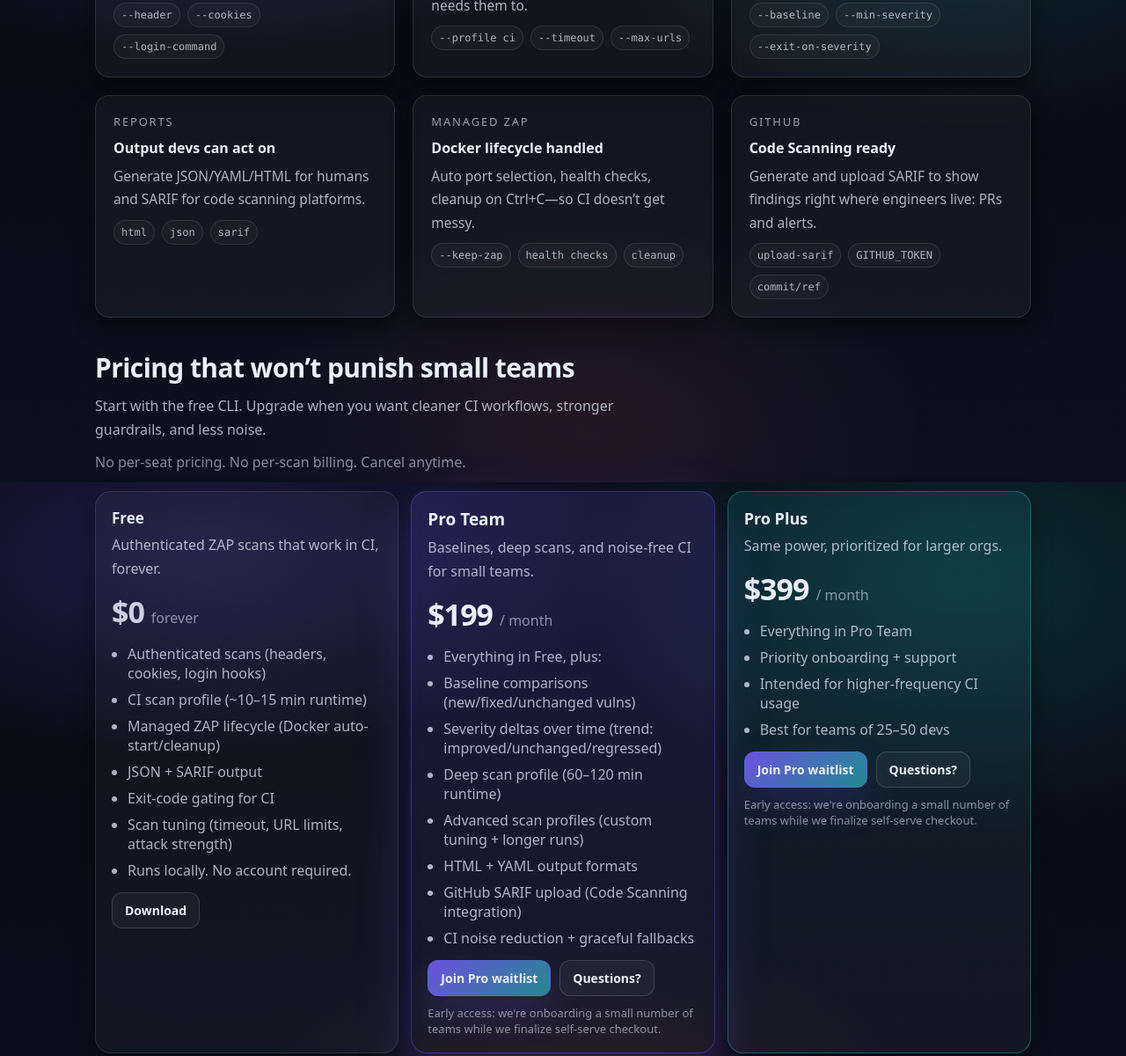
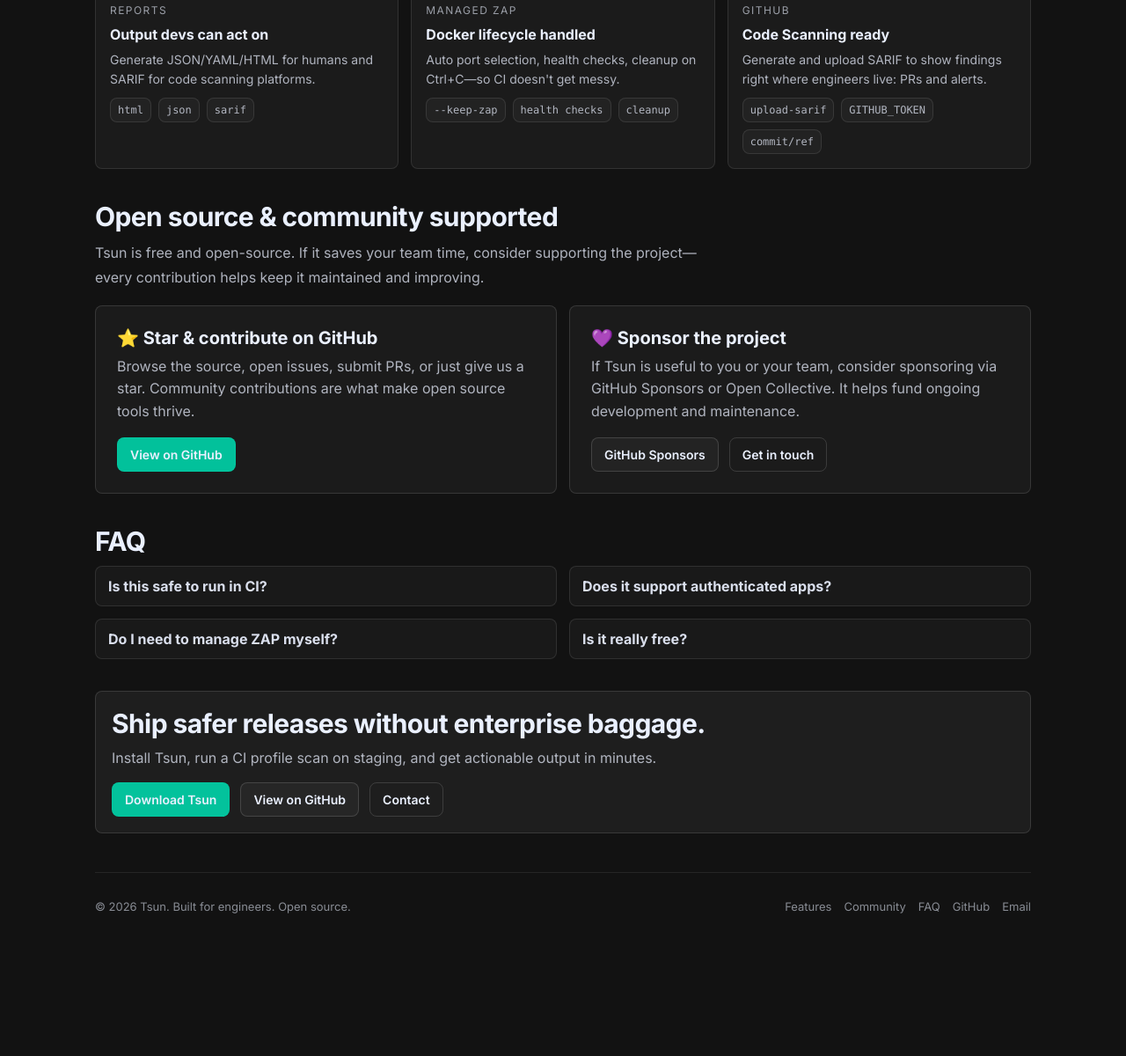
Before and after one commit to tsun-dev/use-tsun.dev, a plain HTML site: page index.html in a window 1280 px wide. Shown: the part 1052-2252 px from the top of the page at 88% size. After the commit the page ends 2164 px from the top, so only its background shows below. Drawn offline with Linux system fonts and the light colour scheme.

Commit message:
Update color scheme

```diff
--- a/index.html
+++ b/index.html
@@ -3,16 +3,18 @@
 <head>
   <meta charset="utf-8" />
   <meta name="viewport" content="width=device-width,initial-scale=1" />
-  <meta name="description" content="Tsun is a developer-first DAST CLI powered by OWASP ZAP—auth-friendly, CI-ready, and affordable for small teams." />
+  <meta name="description" content="Tsun is a developer-first DAST CLI powered by OWASP ZAP—auth-friendly, CI-ready, and free for small teams." />
   <meta property="og:title" content="Tsun — Developer-first DAST for CI" />
   <meta property="og:description" content="ZAP-powered scanning with auth, baselines, SARIF, and CI profiles. Built for small SaaS teams." />
   <meta property="og:type" content="website" />
   <title>Tsun — Developer-first DAST for CI</title>
 
   <style>
+    @import url('https://fonts.googleapis.com/css2?family=Inter:wght@400;500;600;700&display=swap');
+
     :root{
-      --bg0:#070A12;
-      --bg1:#0B1020;
+      --bg0:#121212;
+      --bg1:#0d0d0d;
       --card:rgba(255,255,255,.04);
       --card2:rgba(255,255,255,.06);
       --stroke:rgba(255,255,255,.10);
@@ -20,20 +22,20 @@
       --text:#EAF0FF;
       --muted:rgba(234,240,255,.72);
       --muted2:rgba(234,240,255,.55);
-      --accent1:#7C5CFF; /* violet */
-      --accent2:#2DE2E6; /* cyan */
+      --accent1:#00D4AA;
+      --accent2:#00F5D4;
       --good:#59F3A6;
       --warn:#F7C948;
       --bad:#FF5C7A;
 
-      --radius:18px;
-      --shadow: 0 18px 50px rgba(0,0,0,.55);
-      --shadow2: 0 10px 24px rgba(0,0,0,.45);
+      --radius:8px;
+      --shadow: none;
+      --shadow2: none;
       --max: 1120px;
       --pad: clamp(18px, 3vw, 28px);
       --pad2: clamp(14px, 2.2vw, 20px);
       --mono: ui-monospace, SFMono-Regular, Menlo, Monaco, Consolas, "Liberation Mono", "Courier New", monospace;
-      --sans: ui-sans-serif, system-ui, -apple-system, Segoe UI, Roboto, Helvetica, Arial, "Apple Color Emoji","Segoe UI Emoji";
+      --sans: 'Inter', ui-sans-serif, system-ui, -apple-system, Segoe UI, Roboto, Helvetica, Arial, sans-serif;
     }
 
     *{ box-sizing:border-box; }
@@ -42,11 +44,7 @@
       margin:0;
       font-family:var(--sans);
       color:var(--text);
-      background:
-        radial-gradient(900px 420px at 18% 10%, rgba(124,92,255,.22), transparent 55%),
-        radial-gradient(820px 520px at 86% 14%, rgba(45,226,230,.16), transparent 55%),
-        radial-gradient(700px 420px at 52% 92%, rgba(255,92,122,.10), transparent 55%),
-        linear-gradient(180deg, var(--bg0), var(--bg1));
+      background: var(--bg0);
       overflow-x:hidden;
     }
 
@@ -63,17 +61,14 @@
     }
     .logo{
       width:34px; height:34px; border-radius:10px;
-      background:
-        radial-gradient(12px 12px at 30% 30%, rgba(255,255,255,.25), transparent 60%),
-        linear-gradient(135deg, rgba(124,92,255,.9), rgba(45,226,230,.85));
-      box-shadow: 0 10px 28px rgba(124,92,255,.25);
+      background: var(--accent1);
       border:1px solid rgba(255,255,255,.18);
     }
     .navlinks{ display:flex; gap:14px; align-items:center; }
     .navlinks a{
       color:var(--muted);
       padding:8px 10px;
-      border-radius:10px;
+      border-radius:var(--radius);
       border:1px solid transparent;
       transition: .18s ease;
       font-size:14px;
@@ -87,7 +82,7 @@
     .btn{
       display:inline-flex; align-items:center; justify-content:center; gap:10px;
       padding: 10px 14px;
-      border-radius: 12px;
+      border-radius: var(--radius);
       border: 1px solid rgba(255,255,255,.14);
       background: rgba(255,255,255,.04);
       color: var(--text);
@@ -98,13 +93,13 @@
       user-select:none;
       white-space:nowrap;
     }
-    .btn:hover{ background: rgba(255,255,255,.06); transform: translateY(-1px); }
+    .btn:hover{ background: rgba(255,255,255,.06); }
     .btn.primary{
-      border-color: rgba(124,92,255,.35);
-      background: linear-gradient(135deg, rgba(124,92,255,.85), rgba(45,226,230,.55));
-      box-shadow: 0 18px 42px rgba(124,92,255,.18);
+      border-color: rgba(0,212,170,.35);
+      background: rgba(0,212,170,.9);
+      box-shadow: none;
     }
-    .btn.primary:hover{ filter: brightness(1.05); }
+    .btn.primary:hover{ background: rgba(0,212,170,1); }
     .btn.ghost{
       background: transparent;
     }
@@ -123,7 +118,7 @@
     .badge{
       display:inline-flex; align-items:center; gap:10px;
       padding: 8px 12px;
-      border-radius: 999px;
+      border-radius: var(--radius);
       border:1px solid rgba(255,255,255,.12);
       background: rgba(255,255,255,.04);
       color: var(--muted);
@@ -131,8 +126,7 @@
     }
     .dot{
       width:9px; height:9px; border-radius:999px;
-      background: linear-gradient(135deg, var(--accent1), var(--accent2));
-      box-shadow: 0 0 0 5px rgba(124,92,255,.10);
+      background: var(--accent1);
     }
 
     h1{
@@ -160,7 +154,7 @@
     }
     .check{
       margin-top:2px;
-      width:18px; height:18px; border-radius:6px;
+      width:18px; height:18px; border-radius:var(--radius);
       background: rgba(89,243,166,.12);
       border:1px solid rgba(89,243,166,.28);
       display:flex; align-items:center; justify-content:center;
@@ -180,19 +174,10 @@
     .panel{
       border-radius: var(--radius);
       border: 1px solid rgba(255,255,255,.12);
-      background: linear-gradient(180deg, rgba(255,255,255,.05), rgba(255,255,255,.03));
-      box-shadow: var(--shadow);
+      background: rgba(255,255,255,.05);
+      box-shadow: none;
       overflow:hidden;
       position:relative;
-    }
-    .panel::before{
-      content:"";
-      position:absolute; inset:-2px;
-      background: radial-gradient(500px 220px at 70% 20%, rgba(45,226,230,.12), transparent 55%),
-                  radial-gradient(540px 240px at 30% 0%, rgba(124,92,255,.18), transparent 55%);
-      pointer-events:none;
-      filter: blur(10px);
-      opacity:.85;
     }
     .panelInner{ position:relative; padding: 16px; }
 
@@ -226,7 +211,7 @@
     }
     .glowline{
       height:1px;
-      background: linear-gradient(90deg, transparent, rgba(124,92,255,.55), rgba(45,226,230,.55), transparent);
+      background: linear-gradient(90deg, transparent, rgba(0,212,170,.55), rgba(0,245,212,.55), transparent);
       opacity:.55;
     }
 
@@ -237,7 +222,6 @@
       margin:0 0 10px;
       font-size: clamp(22px, 2.6vw, 30px);
       letter-spacing: -.02em;
-      font-weight: 750;
     }
     .section p{
       margin:0 0 18px;
@@ -249,98 +233,55 @@
     .grid{
       display:grid;
       grid-template-columns: repeat(3, 1fr);
-      gap: 20px;
+      gap: 14px;
     }
     @media (max-width: 940px){ .grid{ grid-template-columns: 1fr; } }
 
     .card{
-      border-radius: 16px;
+      border-radius: var(--radius);
       border: 1px solid rgba(255,255,255,.10);
       background: rgba(255,255,255,.04);
-      padding: 20px;
-      box-shadow: var(--shadow2);
+      padding: 16px;
+      box-shadow: none;
     }
     .card:hover{ border-color: rgba(255,255,255,.16); background: rgba(255,255,255,.05); }
     .kicker{
-      font-size: 13px;
-      letter-spacing: .14em;
+      font-size: 12px;
+      letter-spacing: .12em;
       text-transform: uppercase;
       color: rgba(234,240,255,.62);
       margin-bottom: 10px;
     }
     .card h3{ margin:0 0 8px; font-size: 16px; }
-    .card p{ margin:0; color: var(--muted); font-size: 15.5px; line-height: 1.7; }
+    .card p{ margin:0; color: var(--muted); font-size: 14px; line-height: 1.6; }
     .tagrow{ margin-top: 10px; display:flex; flex-wrap:wrap; gap:8px; }
     .tag{
       font-family: var(--mono);
       font-size: 12px;
       padding: 6px 8px;
-      border-radius: 999px;
+      border-radius: var(--radius);
       border: 1px solid rgba(255,255,255,.10);
       color: rgba(234,240,255,.72);
       background: rgba(255,255,255,.03);
     }
 
-    .pricing{
+    .community{
       display:grid;
-      grid-template-columns: repeat(3, 1fr);
+      grid-template-columns: 1fr 1fr;
       gap: 14px;
-      align-items:stretch;
+      align-items: stretch;
     }
-    @media (max-width: 940px){ .pricing{ grid-template-columns: 1fr; } }
-    @media (min-width: 941px) and (max-width: 1100px){ .pricing{ grid-template-columns: 1fr 1fr; } }
-    .price{
-      border-radius: 18px;
+    @media (max-width: 940px){ .community{ grid-template-columns: 1fr; } }
+
+    .comm-card{
+      border-radius: var(--radius);
       border: 1px solid rgba(255,255,255,.12);
       background: rgba(255,255,255,.04);
-      padding: 18px;
-      box-shadow: var(--shadow2);
-      position:relative;
-      overflow:hidden;
+      padding: 24px;
+      box-shadow: none;
     }
-    .price.featured{
-      border-color: rgba(124,92,255,.28);
-      background: linear-gradient(180deg, rgba(124,92,255,.14), rgba(255,255,255,.03));
-    }
-    .price h3{ margin:0 0 6px; font-size: 18px; }
-    .price .desc{ color: var(--muted); margin:0 0 12px; }
-
-    /* Pricing tier differentiation */
-    .price.free {
-      background: rgba(255,255,255,.035);
-      border-color: rgba(255,255,255,.10);
-    }
-    .price.free h3{ font-size: 17px; }
-    .price.free .amt{ opacity: .85; }
-
-    .price.pro {
-      background: linear-gradient(
-        180deg,
-        rgba(124,92,255,.18),
-        rgba(255,255,255,.04)
-      );
-      border-color: rgba(124,92,255,.35);
-      box-shadow: 0 22px 60px rgba(124,92,255,.25);
-    }
-    .price.pro h3{ font-size: 19px; }
-
-    .price.plus {
-      background: linear-gradient(
-        180deg,
-        rgba(45,226,230,.10),
-        rgba(255,255,255,.035)
-      );
-      border-color: rgba(45,226,230,.30);
-    }
-    .price.plus h3{ font-size: 18px; }
-    .money{
-      display:flex; align-items:baseline; gap:8px;
-      margin: 12px 0 14px;
-    }
-    .money .amt{ font-size: 34px; font-weight: 850; letter-spacing:-.03em; }
-    .money .per{ color: var(--muted2); }
-    ul{ margin: 0; padding-left: 18px; color: var(--muted); }
-    li{ margin: 8px 0; }
+    .comm-card h3{ margin:0 0 8px; font-size: 20px; }
+    .comm-card p{ color: var(--muted); margin: 0 0 16px; line-height: 1.6; }
 
     .faq{
       display:grid;
@@ -351,7 +292,7 @@
     details{
       border:1px solid rgba(255,255,255,.10);
       background: rgba(255,255,255,.03);
-      border-radius: 14px;
+      border-radius: var(--radius);
       padding: 12px 14px;
     }
     summary{
@@ -375,7 +316,6 @@
       margin-top: 44px;
     }
 
-    /* subtle entrance */
     .reveal{ opacity:0; transform: translateY(10px); transition: .6s ease; }
     .reveal.on{ opacity:1; transform: translateY(0); }
   </style>
@@ -394,7 +334,7 @@
 
       <nav class="navlinks">
         <a href="#features">Features</a>
-        <a href="#pricing">Pricing</a>
+        <a href="#community">Community</a>
         <a href="#faq">FAQ</a>
         <a class="btn ghost" href="https://github.com/tsun-dev/tsun" target="_blank" rel="noreferrer">GitHub</a>
         <a class="btn primary" href="#install">Install</a>
@@ -409,7 +349,7 @@
           <h1>DAST that engineers will actually keep in the pipeline.</h1>
           <p class="sub">
             Tsun runs real OWASP ZAP scans with sane defaults: auth-friendly, low-noise CI profiles, baselines, and SARIF.
-            Built for small SaaS teams that don’t want enterprise overhead.
+            Free and open source, built for small SaaS teams that don't want enterprise overhead.
           </p>
 
           <div class="bullets">
@@ -421,13 +361,9 @@
 
           <div class="ctaRow" id="install">
             <a class="btn primary" href="https://github.com/tsun-dev/tsun/releases/latest" target="_blank" rel="noreferrer">Download Latest Release</a>
-            <a class="btn" href="#pricing">See pricing</a>
             <a class="btn ghost" href="#features">How it works</a>
           </div>
 
-          <div class="fine">
-            Free CLI available. Pro unlocks CI guardrails and advanced workflow features.
-          </div>
         </div>
 
         <div class="panel reveal">
@@ -439,18 +375,17 @@
           </div>
           <div class="glowline"></div>
           <div class="panelInner">
-<pre id="installCmd"><span class="hint"># Install from GitHub Releases (macOS/Linux)</span>
-os=$(uname -s | tr '[:upper:]' '[:lower:]'); [ "$os" = "darwin" ] && os=macos
-arch=$(uname -m); [ "$arch" = "arm64" ] && arch=aarch64
-curl -fL "https://github.com/tsun-dev/tsun/releases/latest/download/tsun-${os}-${arch}.tar.gz" | tar -xz
-sudo install -m 0755 tsun /usr/local/bin/tsun
+<pre id="installCmd"><span class="hint"># Install from GitHub Releases</span>
+# macOS/Linux (amd64)
+curl -L https://github.com/tsun-dev/tsun/releases/latest/download/tsun-$(uname -s)-$(uname -m) -o tsun
+chmod +x tsun && sudo mv tsun /usr/local/bin/
 
 <span class="hint"># run a CI-scoped scan</span>
 tsun scan --target https://staging.example.com \
   --profile ci --min-severity medium --exit-on-severity high \
   --format sarif --output report.sarif
 
-<span class="hint"># compare to a baseline (pro)</span>
+<span class="hint"># compare to a baseline</span>
 tsun scan --target https://staging.example.com \
   --baseline baseline.json --format html --output report.html</pre>
           </div>
@@ -461,7 +396,7 @@ tsun scan --target https://staging.example.com \
         <h2>Built for small teams running real apps</h2>
         <p>
           Tsun is a CLI-first wrapper around OWASP ZAP with pragmatic defaults and guardrails.
-          You get reliable scans, useful output, and CI workflows that don’t create permanent red builds.
+          You get reliable scans, useful output, and CI workflows that don't create permanent red builds.
         </p>
 
         <div class="grid">
@@ -512,7 +447,7 @@ tsun scan --target https://staging.example.com \
           <div class="card">
             <div class="kicker">Managed ZAP</div>
             <h3>Docker lifecycle handled</h3>
-            <p>Auto port selection, health checks, cleanup on Ctrl+C—so CI doesn’t get messy.</p>
+            <p>Auto port selection, health checks, cleanup on Ctrl+C—so CI doesn't get messy.</p>
             <div class="tagrow">
               <span class="tag">--keep-zap</span>
               <span class="tag">health checks</span>
@@ -533,80 +468,25 @@ tsun scan --target https://staging.example.com \
         </div>
       </section>
 
-      <section class="section reveal" id="pricing">
-        <h2>Pricing that won’t punish small teams</h2>
+      <section class="section reveal" id="community">
+        <h2>Open source &amp; community supported</h2>
         <p>
-          Start with the free CLI. Upgrade when you want cleaner CI workflows, stronger guardrails, and less noise.
-        </p>        <p style="margin:-8px 0 18px; color: var(--muted2);">
-          No per-seat pricing. No per-scan billing. Cancel anytime.
+          Tsun is free and open-source. If it saves your team time, consider supporting the project—every contribution helps keep it maintained and improving.
         </p>
-        <div class="pricing">
-          <div class="price free">
-            <h3>Free</h3>
-            <p class="desc">Authenticated ZAP scans that work in CI, forever.</p>
-            <div class="money">
-              <div class="amt">$0</div>
-              <div class="per">forever</div>
-            </div>
-            <ul>
-              <li>Authenticated scans (headers, cookies, login hooks)</li>
-              <li>CI scan profile (~10–15 min runtime)</li>
-              <li>Managed ZAP lifecycle (Docker auto-start/cleanup)</li>
-              <li>JSON + SARIF output</li>
-              <li>Exit-code gating for CI</li>
-              <li>Scan tuning (timeout, URL limits, attack strength)</li>
-              <li>Runs locally. No account required.</li>
-            </ul>
-            <div style="margin-top:14px;">
-              <a class="btn" href="https://github.com/tsun-dev/tsun/releases/latest" target="_blank" rel="noreferrer">Download</a>
-            </div>
+
+        <div class="community">
+          <div class="comm-card">
+            <h3>⭐ Star &amp; contribute on GitHub</h3>
+            <p>Browse the source, open issues, submit PRs, or just give us a star. Community contributions are what make open source tools thrive.</p>
+            <a class="btn primary" href="https://github.com/tsun-dev/tsun" target="_blank" rel="noreferrer">View on GitHub</a>
           </div>
 
-          <div class="price featured pro">
-            <h3>Pro Team</h3>
-            <p class="desc">Baselines, deep scans, and noise-free CI for small teams.</p>
-            <div class="money">
-              <div class="amt">$199</div>
-              <div class="per">/ month</div>
-            </div>
-            <ul>
-              <li>Everything in Free, plus:</li>
-              <li>Baseline comparisons (new/fixed/unchanged vulns)</li>
-              <li>Severity deltas over time (trend: improved/unchanged/regressed)</li>
-              <li>Deep scan profile (60–120 min runtime)</li>
-              <li>Advanced scan profiles (custom tuning + longer runs)</li>
-              <li>HTML + YAML output formats</li>
-              <li>GitHub SARIF upload (Code Scanning integration)</li>
-              <li>CI noise reduction + graceful fallbacks</li>
-            </ul>
-            <div style="margin-top:14px; display:flex; gap:10px; flex-wrap:wrap;">
-              <a class="btn primary" href="mailto:support@use-tsun.dev?subject=Tsun%20Pro%20Team%20Waitlist&body=Hi%20-%20I%27m%20interested%20in%20Tsun%20Pro%20Team.%0A%0ACompany%3A%0ATeam%20size%3A%0ACI%20platform%3A%20(GitHub%20Actions%2FGitLab%2Fother)%0ATarget%20type%3A%20(staging%2Fpreview%2Fother)%0A%0AWhat%20I%27d%20like%20Pro%20for%3A%0A">Join Pro waitlist</a>
-              <a class="btn" href="#faq">Questions?</a>
-            </div>
-            <div style="margin-top:10px; color: var(--muted2); font-size: 13px;">
-              Early access: we're onboarding a small number of teams while we finalize self-serve checkout.
-            </div>
-          </div>
-
-          <div class="price plus">
-            <h3>Pro Plus</h3>
-            <p class="desc">Same power, prioritized for larger orgs.</p>
-            <div class="money">
-              <div class="amt">$399</div>
-              <div class="per">/ month</div>
-            </div>
-            <ul>
-              <li>Everything in Pro Team</li>
-              <li>Priority onboarding + support</li>
-              <li>Intended for higher-frequency CI usage</li>
-              <li>Best for teams of 25–50 devs</li>
-            </ul>
-            <div style="margin-top:14px; display:flex; gap:10px; flex-wrap:wrap;">
-              <a class="btn primary" href="mailto:support@use-tsun.dev?subject=Tsun%20Pro%20Plus%20Waitlist&body=Hi%20-%20I%27m%20interested%20in%20Tsun%20Pro%20Plus.%0A%0ACompany%3A%0ATeam%20size%3A%0ACI%20platform%3A%20(GitHub%20Actions%2FGitLab%2Fother)%0ATarget%20type%3A%20(staging%2Fpreview%2Fother)%0A%0AWhat%20I%27d%20like%20Pro%20for%3A%0A">Join Pro waitlist</a>
-              <a class="btn" href="#faq">Questions?</a>
-            </div>
-            <div style="margin-top:10px; color: var(--muted2); font-size: 13px;">
-              Early access: we're onboarding a small number of teams while we finalize self-serve checkout.
+          <div class="comm-card">
+            <h3>💜 Sponsor the project</h3>
+            <p>If Tsun is useful to you or your team, consider sponsoring via GitHub Sponsors or Open Collective. It helps fund ongoing development and maintenance.</p>
+            <div class="ctaRow">
+              <a class="btn" href="https://github.com/sponsors/tsun-dev" target="_blank" rel="noreferrer">GitHub Sponsors</a>
+              <a class="btn ghost" href="mailto:support@use-tsun.dev">Get in touch</a>
             </div>
           </div>
         </div>
@@ -629,8 +509,8 @@ tsun scan --target https://staging.example.com \
             <p>No. Tsun can run ZAP in Docker and manages lifecycle, ports, health checks, and cleanup automatically.</p>
           </details>
           <details>
-            <summary>What makes Pro worth it?</summary>
-            <p>Pro focuses on workflow: baselines, noise control, CI guardrails, and better diagnostics—so teams keep scanning enabled.</p>
+            <summary>Is it really free?</summary>
+            <p>Yes—completely. No paywalls, no feature tiers, no account required. All features are available to everyone.</p>
           </details>
         </div>
       </section>
@@ -653,10 +533,10 @@ tsun scan --target https://staging.example.com \
     </main>
 
     <footer>
-      <div>© <span id="year"></span> Tsun. Built for engineers.</div>
+      <div>© <span id="year"></span> Tsun. Built for engineers. Open source.</div>
       <div style="display:flex; gap:14px; flex-wrap:wrap;">
         <a href="#features">Features</a>
-        <a href="#pricing">Pricing</a>
+        <a href="#community">Community</a>
         <a href="#faq">FAQ</a>
         <a href="https://github.com/tsun-dev/tsun" target="_blank" rel="noreferrer">GitHub</a>
         <a href="mailto:support@use-tsun.dev">Email</a>
@@ -665,7 +545,6 @@ tsun scan --target https://staging.example.com \
   </div>
 
   <script>
-    // minimal niceties: year + reveal on scroll
     document.getElementById('year').textContent = new Date().getFullYear();
     const els = [...document.querySelectorAll('.reveal')];
     const io = new IntersectionObserver((entries) => {
```
